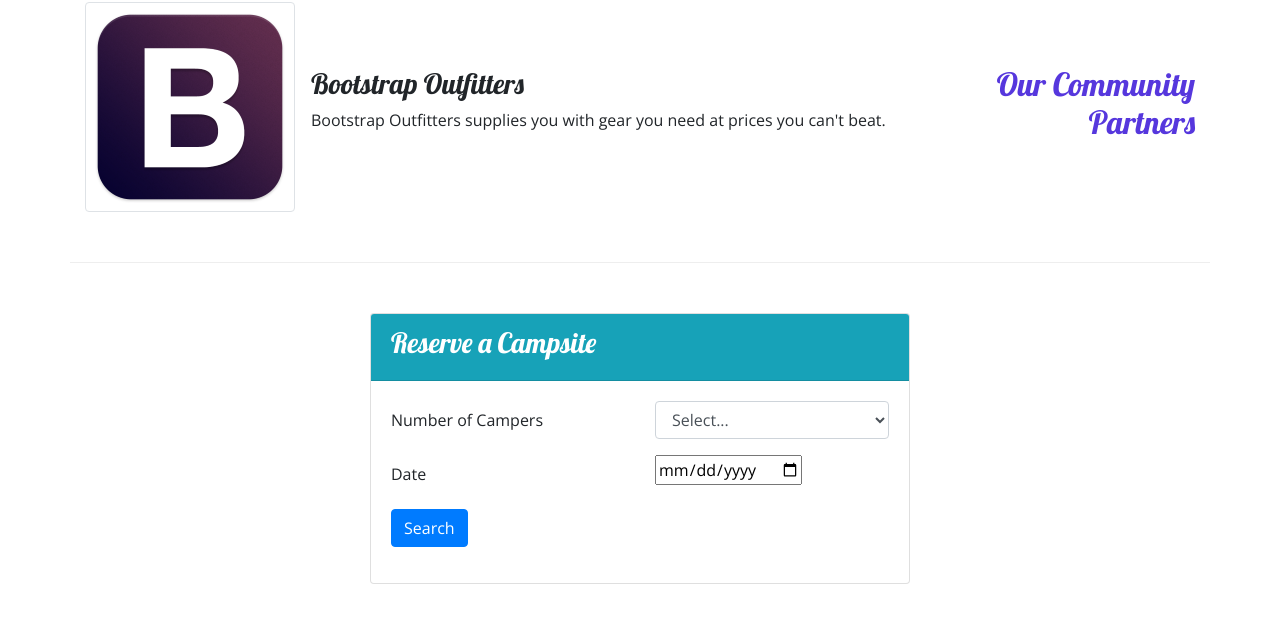
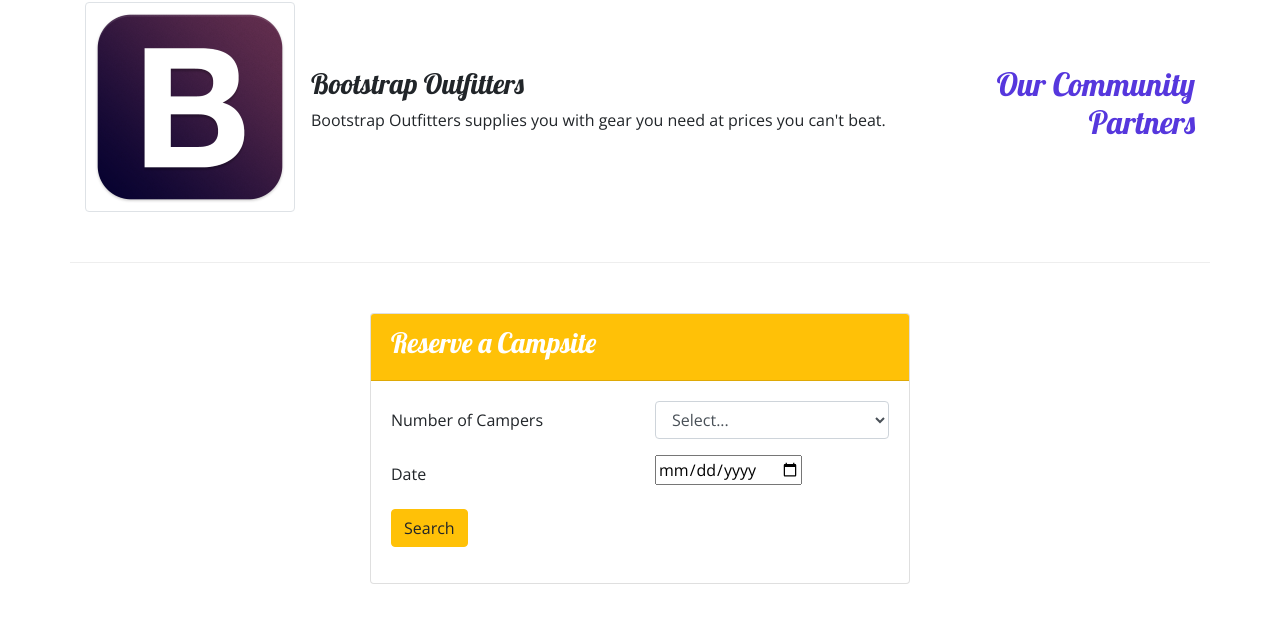
Before and after one commit to JMHonhart/nucampsite, a website: page index2.html in a window 1280 px wide. Shown: the part 1431-2064 px from the top of the page. Drawn offline with nearby package versions, Linux system fonts and the light colour scheme.

Commit message:
change up

```diff
--- a/index2.html
+++ b/index2.html
@@ -31,7 +31,7 @@
                     <h2>a better way to camp</h2>
                 </div>
                 <div class="col col-md-4 col-xl-2 mt-4">
-                    <a href="#reserveForm" role="button" class="btn btn-lg btn-info" data-toggle="tooltip"
+                    <a href="#reserveForm" role="button" class="btn btn-lg btn-warning" data-toggle="tooltip"
                         data-placement="bottom" data-html="true"
                         title="Or call us at <br /><strong>1-206-555-1234</strong>">Reserve Campsite</a>
                 </div>
@@ -115,24 +115,29 @@
                     </ol>
                     <div class="carousel-inner">
                         <div class="carousel-item active">
-                            <img class="d-block w-100" src="img/breadcrumb-trail.jpg" alt="Breadcrumb Trail Campground" />
+                            <img class="d-block w-100" src="img/breadcrumb-trail.jpg"
+                                alt="Breadcrumb Trail Campground" />
                             <div class="carousel-caption">
                                 <h3>Breadcrumb Trail Campground</h3>
-                                <p class="d-none d-sm-block">Let Nucamp be your guide to this off-the-beaten-path, hike-in-only campground.</p>
+                                <p class="d-none d-sm-block">Let Nucamp be your guide to this off-the-beaten-path,
+                                    hike-in-only campground.</p>
                             </div>
                         </div>
                         <div class="carousel-item">
                             <img class="d-block w-100" src="img/react-lake.jpg" alt="React Lake Campground" />
                             <div class="carousel-caption">
                                 <h3>React Lake Campground</h3>
-                                <p class="d-none d-sm-block">Nestled in the foothills of the Chrome Mountains, this campground on the shores of the pristine React Lake is a favorite for fly fishers.</p>
+                                <p class="d-none d-sm-block">Nestled in the foothills of the Chrome Mountains, this
+                                    campground on the shores of the pristine React Lake is a favorite for fly fishers.
+                                </p>
                             </div>
                         </div>
                         <div class="carousel-item">
                             <img class="d-block w-100" src="img/chrome-river.jpg" alt="Chrome River Campground" />
                             <div class="carousel-caption">
                                 <h3>Chrome River Campground</h3>
-                                <p class="d-none d-sm-block">Spend a few sunny days and starry nights beneath a canopy of old-growth firs at this enchanting spot by the Chrome River.</p>
+                                <p class="d-none d-sm-block">Spend a few sunny days and starry nights beneath a canopy
+                                    of old-growth firs at this enchanting spot by the Chrome River.</p>
                             </div>
                         </div>
                     </div>
@@ -200,7 +205,7 @@
         <div class="row row-content">
             <div class="col col-sm-6 mx-auto">
                 <div class="card">
-                    <div class="card-header bg-info text-white">
+                    <div class="card-header bg-warning text-white">
                         <h3>Reserve a Campsite</h3>
                     </div>
                     <div class="card-body">
@@ -231,7 +236,7 @@
                             </div>
                             <div class="row form-group">
                                 <div class="col">
-                                    <button class="btn btn-primary" type="submit">Search</button>
+                                    <button class="btn btn-warning" type="submit">Search</button>
                                 </div>
                             </div>
                         </form>
```
